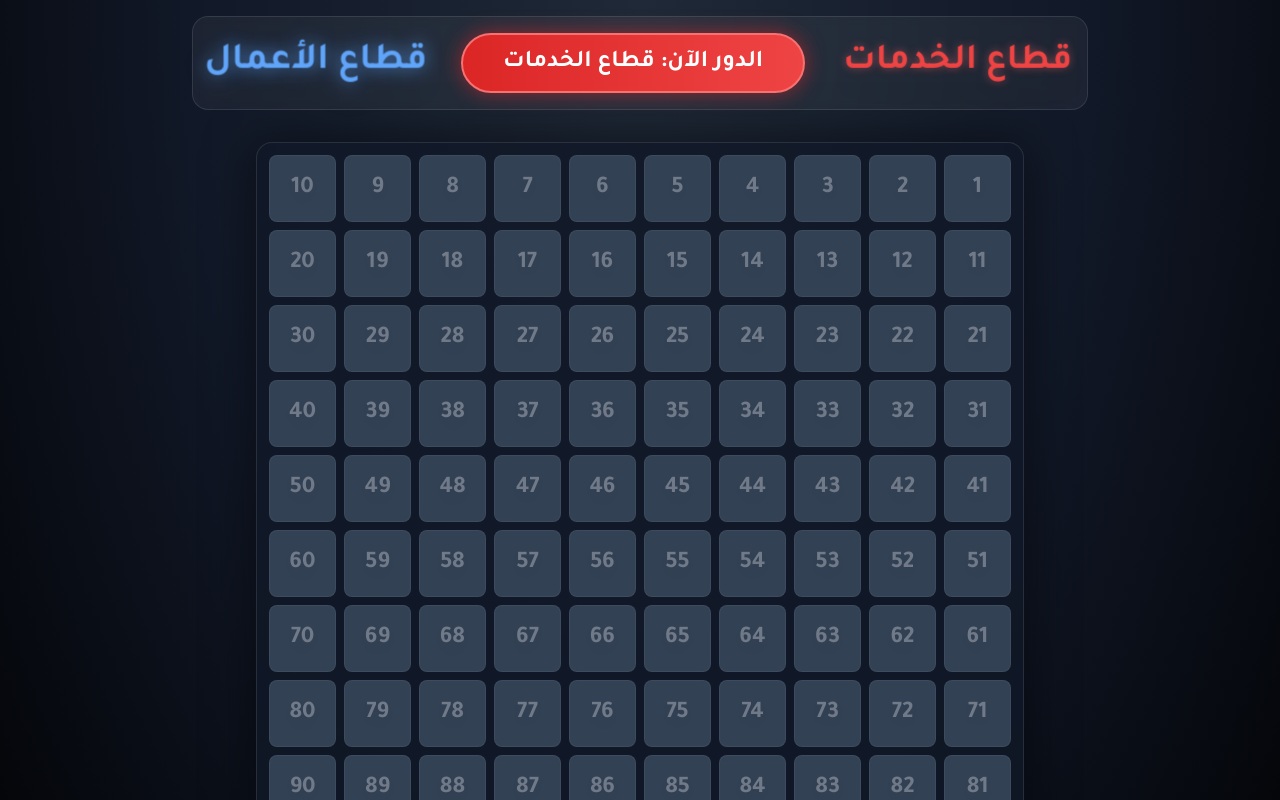
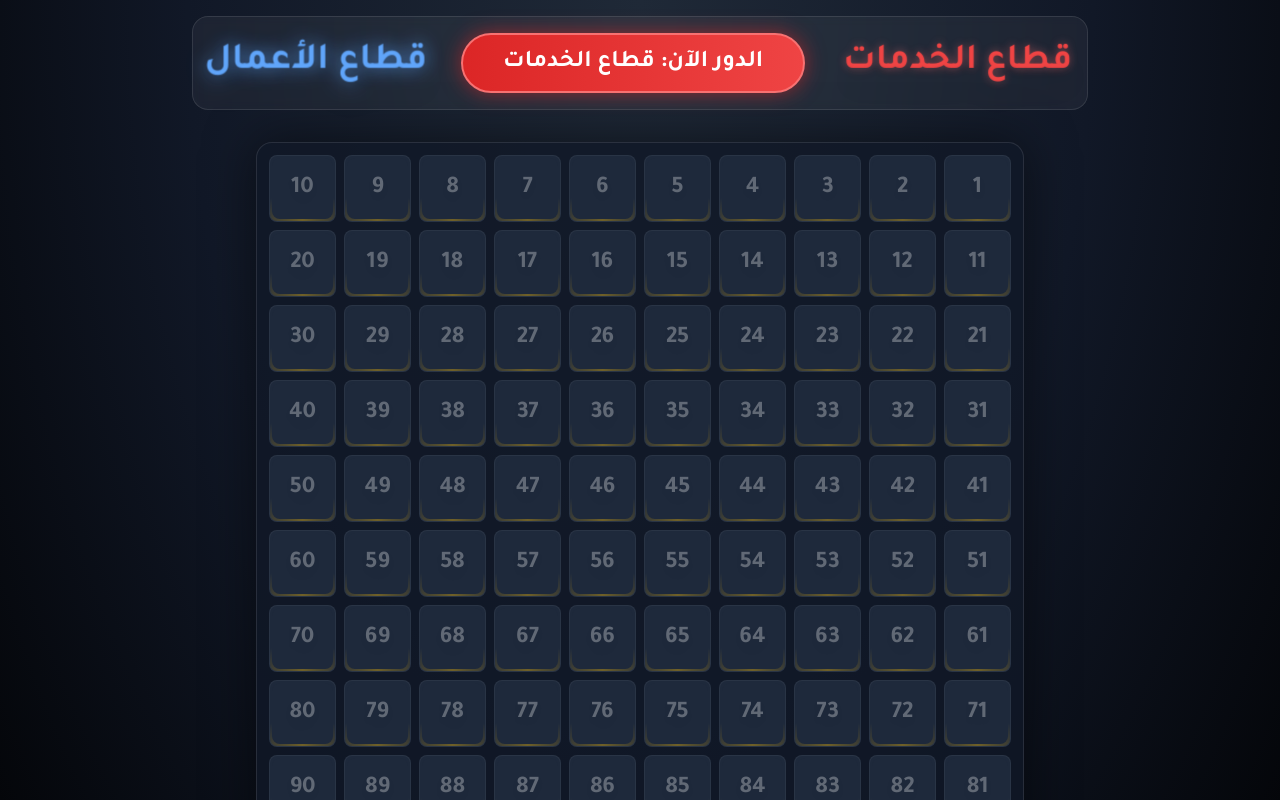
Before and after one commit to alshayeksa/competition, a React (Create React App) app: page / in a window 1280 px wide. Both pictures are taken after a click on the button "ابدأ التحدي". Shown: the top 800 px of the page. Built offline with nearby package versions, Linux system fonts and the light colour scheme.

Commit message:
Add animated rotating border to unowned squares to give a musical reactive feel

```diff
--- a/src/Square.js
+++ b/src/Square.js
@@ -2,6 +2,8 @@ import React from 'react';
 import { motion } from 'framer-motion';
 
 export default function Square({ value, num, onClick, teams, delay }) {
+  let isUnowned = value === 0;
+
   let styleClasses = 'bg-slate-700 hover:bg-slate-600 shadow-[inset_0_2px_4px_rgba(255,255,255,0.1)]';
 
   if (value === 1) {
@@ -23,7 +25,7 @@ export default function Square({ value, num, onClick, teams, delay }) {
       scale: 1,
       opacity: 1,
       rotateX: 0,
-      backgroundColor: value === 0 ? '#334155' : undefined,
+      backgroundColor: value === 0 ? '#1e293b' : undefined,
       boxShadow: value === 0 ? '0px 0px 0px rgba(245, 158, 11, 0)' : undefined,
       transition: {
         delay,
@@ -42,10 +44,29 @@ export default function Square({ value, num, onClick, teams, delay }) {
       whileHover={{ scale: value === 0 ? 1.08 : 1, zIndex: 20, boxShadow: value === 0 ? '0px 0px 15px rgba(255,255,255,0.3)' : undefined }}
       whileTap={{ scale: 0.95 }}
       onClick={onClick}
+      disabled={value !== 0}
       className={`w-full h-full rounded-md md:rounded-lg relative transition-colors duration-300 ${styleClasses} flex items-center justify-center overflow-hidden border border-white/5`}
     >
+      {/* تأثير اللون الدوار للمربعات الغير مملوكة */}
+      {isUnowned && (
+        <motion.div
+          animate={{ rotate: 360 }}
+          transition={{ duration: 4, repeat: Infinity, ease: 'linear' }}
+          className="absolute inset-0 z-0 opacity-40 pointer-events-none"
+          style={{
+            background: 'conic-gradient(from 0deg, transparent 0%, transparent 60%, #eab308 80%, transparent 100%)',
+            scale: 2.5
+          }}
+        />
+      )}
+
+      {/* غطاء لإخفاء وسط الدوران وإظهار الإطار فقط */}
+      {isUnowned && (
+        <div className="absolute inset-[2px] bg-slate-800 rounded-md md:rounded-lg z-10 hover:bg-slate-700 transition-colors duration-200" />
+      )}
+
       {/* Number inside the square */}
-      <span className={`font-black text-xl md:text-2xl drop-shadow-lg z-0 pointer-events-none transition-opacity duration-300 ${value === 0 ? 'text-white/30' : 'text-white/90'}`}>
+      <span className={`font-black text-xl md:text-2xl drop-shadow-lg z-20 pointer-events-none transition-opacity duration-300 ${value === 0 ? 'text-white/30' : 'text-white/90'}`}>
         {num}
       </span>
 
```
